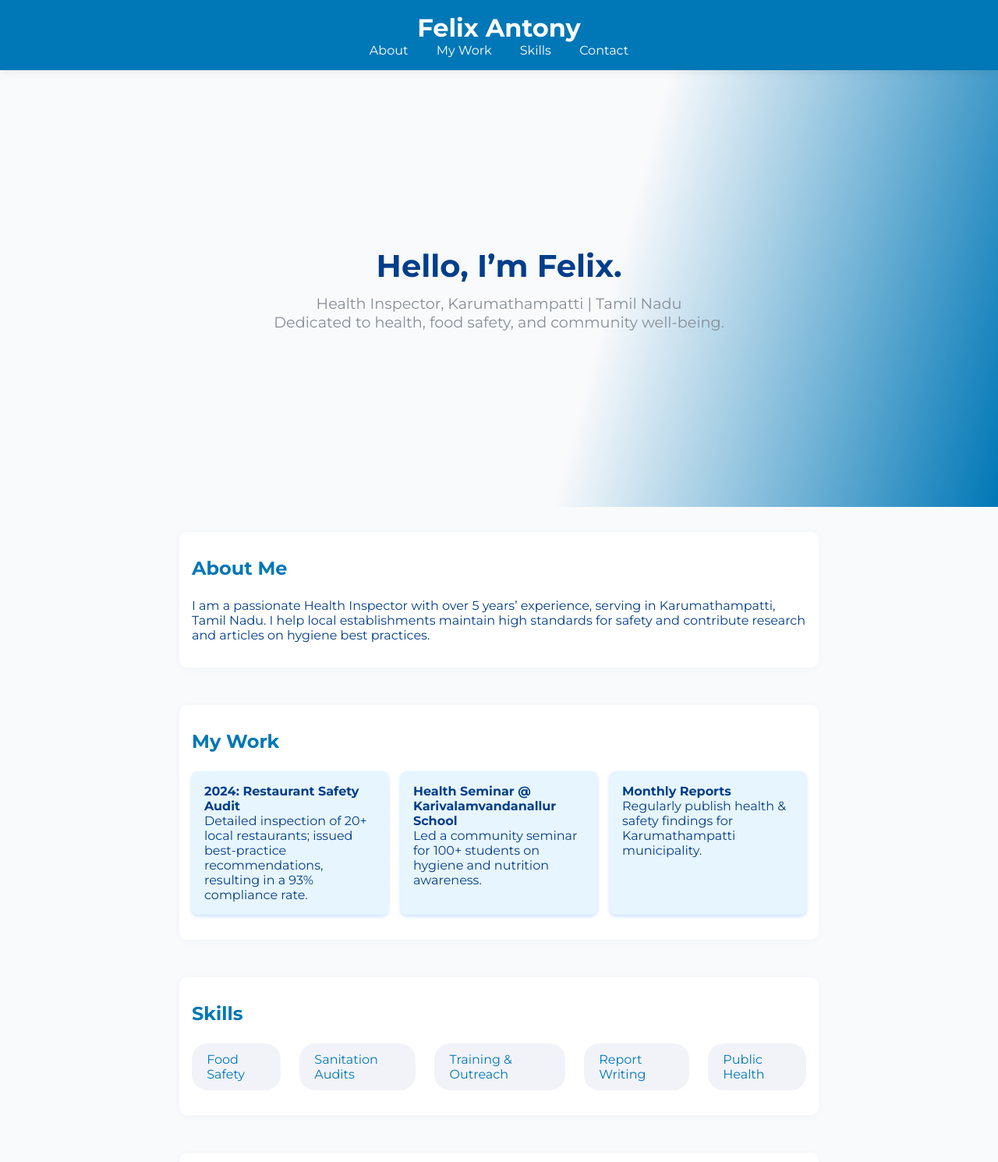
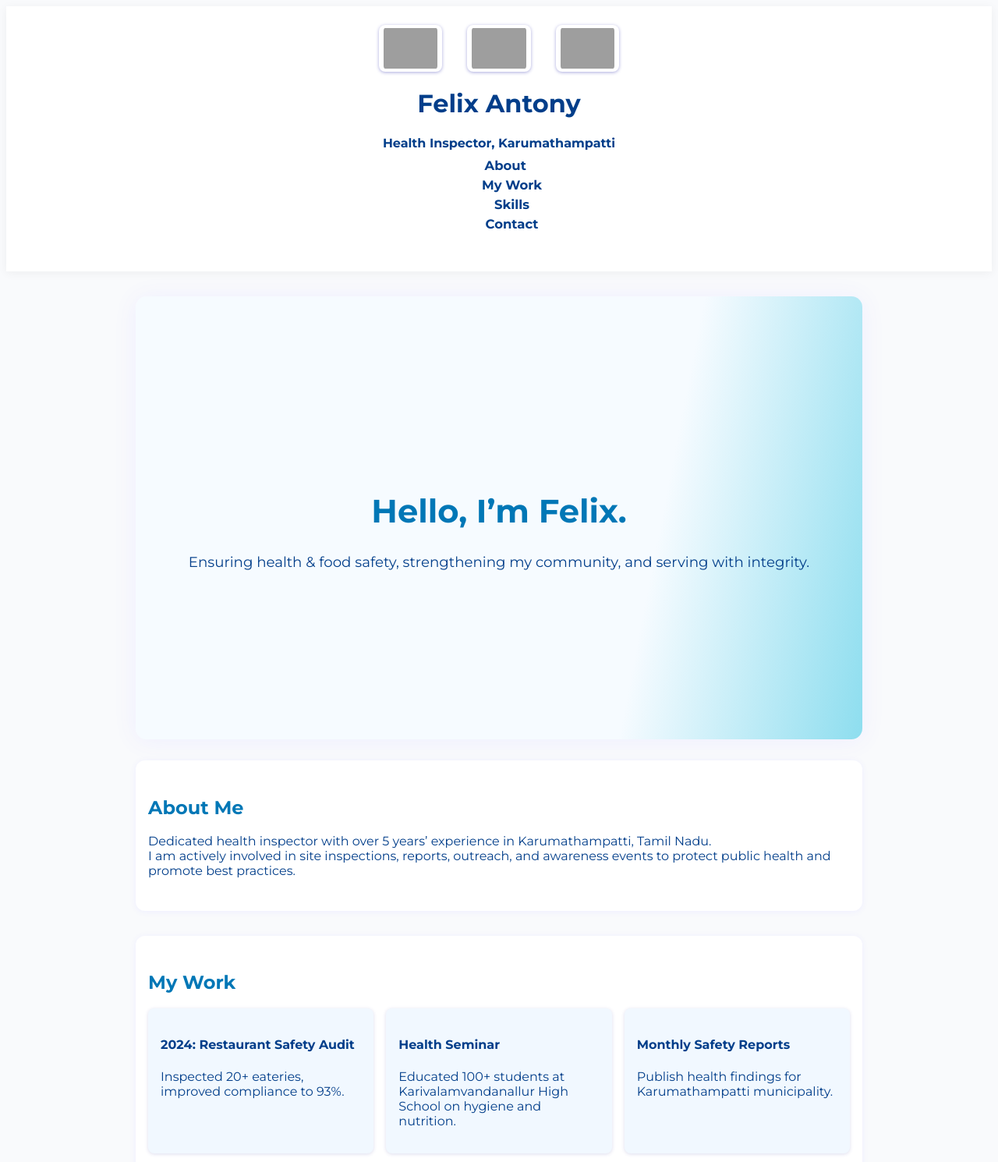
Before and after one commit to TONY2313/felix-antony.github.io, a plain HTML site: page index.html in a window 1280 px wide. Shown: the top 1490 px of the page at 78% size. Drawn offline with Linux system fonts and the light colour scheme; grey boxes are pictures that could not be loaded.

Commit message:
Update index.html

```diff
--- a/index.html
+++ b/index.html
@@ -13,68 +13,133 @@
       --accent: #48cae4;
       --gray: #868e96;
     }
-    * { box-sizing: border-box; margin:0; padding:0; }
     body { font-family: 'Montserrat', Arial, sans-serif; background: var(--bg); color: var(--secondary); }
     header {
-      background: var(--main);
-      color: #fff;
+      background: #fff;
+      color: var(--secondary);
+      box-shadow: 0 2px 12px rgba(0,0,0,0.05);
+      padding: 1.5em 0 1em 0;
+      text-align: center;
       position: sticky;
       top: 0;
       z-index: 100;
-      padding: 1em 0;
-      text-align: center;
-      box-shadow: 0 3px 12px rgba(0,0,0,0.06);
+    }
+    .logo-bar {
+      display: flex;
+      justify-content: center;
+      align-items: center;
+      gap: 2em;
+      margin-bottom: 0.7em;
+    }
+    .logo-bar img {
+      height: 52px;
+      vertical-align: middle;
+      border-radius: 8px;
+      background: #fff;
+      padding: 4px 6px;
+      box-shadow: 0 1px 4px #aad;
+    }
+    nav {
+      margin-bottom: 0.6em;
     }
     nav a {
-      color: #fff;
+      color: var(--secondary);
       margin: 0 1em;
       text-decoration: none;
-      font-weight: 500;
+      font-weight: 700;
+      font-size: 1.03em;
       transition: color 0.2s;
+      position: relative;
     }
-    nav a:hover { color: var(--accent); }
+    nav a::after {
+      content: '';
+      display: block;
+      height: 2px;
+      background: var(--main);
+      width: 0;
+      transition: width 0.25s;
+      margin-top: 3px;
+    }
+    nav a:hover {
+      color: var(--accent);
+    }
+    nav a:hover::after {
+      width: 100%;
+    }
     .hero {
+      min-height: 64vh;
       display: flex;
       flex-direction: column;
-      align-items: center;
       justify-content: center;
-      min-height: 70vh;
-      background: linear-gradient(105deg, var(--bg) 60%, var(--main) 100%);
-      padding: 2em;
+      background: linear-gradient(101deg, #f6fbff 70%, var(--accent) 120%);
+      padding: 2.5em 1em 1em 1em;
       text-align: center;
+      border-radius: 14px;
+      margin: 2em auto 1.5em auto;
+      box-shadow: 0 2px 32px #eef;
+      max-width: 900px;
     }
     .hero h1 {
-      font-size: 2.5em;
-      color: var(--secondary);
-      margin-bottom: 0.3em;
+      font-size: 2.6em;
+      margin-bottom: 0.25em;
+      color: var(--main);
     }
-    .hero p { font-size: 1.2em; color: var(--gray); }
-    section { max-width: 820px; margin: 0 auto 3em auto; padding: 2em 1em; background: #fff; border-radius: 10px; box-shadow: 0 2px 10px rgba(23,78,168,.04);}
-    section:not(:first-child) { margin-top: 2em;}
-    h2 { color: var(--main); margin-bottom: 1em;}
-    .works { display: flex; flex-wrap: wrap; gap: 1em; }
-    .work-item { flex: 1 1 220px; background: #e7f5ff; border-radius: 8px; padding: 1em; box-shadow: 0 2px 5px #cdf;}
-    .skills { display: flex; gap: 1.5em; }
-    .skill {background: #f1f3f8; padding:0.7em 1.2em; border-radius:20px; font-size:1em; color:var(--main);}
+    .hero p { font-size: 1.14em; color: var(--secondary); }
+    section {
+      max-width: 900px;
+      margin: 1.7em auto 2em auto;
+      padding: 1.6em 1em;
+      background: #fff;
+      border-radius: 12px;
+      box-shadow: 0 1px 8px #eef;
+    }
+    h2 { color: var(--main); margin-bottom: 0.8em;}
+    .works, .skills { display: flex; flex-wrap: wrap; gap: 1em; }
+    .work-item, .skill {
+      flex: 1 1 240px;
+      padding: 1em;
+      border-radius: 8px;
+      background: #f1f8ff;
+      box-shadow: 0 1px 5px #dde;
+      margin-bottom: 0.5em;
+      transition: transform 0.17s;
+    }
+    .work-item:hover, .skill:hover {
+      transform: translateY(-3px) scale(1.035);
+      background: #e9faff;
+    }
     form { display: grid; gap: 1em; max-width: 350px; margin:auto;}
     input, textarea {
       padding: 0.75em;
       font-size: 1em;
       border: 1px solid #c8d6e4;
-      border-radius:5px;
+      border-radius: 5px;
     }
-    button { background: var(--main); color: #fff; font-weight: 700; border:none; padding:0.8em 1.7em; border-radius:6px; cursor:pointer; transition: background 0.2s;}
+    button { background: var(--main); color: #fff; font-weight: 700; border:none; padding:0.8em 1.7em; border-radius:6px; cursor:pointer; font-size: 1.06em; }
     button:hover { background: var(--secondary);}
-    footer {padding:2em;text-align:center;color:var(--gray);}
+    footer {
+      padding:2em;
+      text-align:center;
+      color:var(--gray);
+      background: #fafafc;
+      border-top: 1px solid #eee;
+      font-size: 0.98em;
+    }
     @media (max-width:600px) {
-      .works { flex-direction: column; }
-      .skills { flex-wrap: wrap;}
+      .logo-bar img { height: 36px; }
+      .works, .skills { flex-direction: column; }
     }
   </style>
 </head>
 <body>
   <header>
+    <div class="logo-bar">
+      <img src="https://upload.wikimedia.org/wikipedia/commons/thumb/3/30/TamilNadu_Logo.svg/200px-TamilNadu_Logo.svg.png" alt="Tamil Nadu Government logo" />
+      <img src="https://live.tndphpm.com/assets/img/dph_logo_100_y.png" alt="DPH Tamil Nadu logo" />
+      <img src="https://seeklogo.com/images/N/national-health-mission-logo-3061A17F47-seeklogo.com.png" alt="National Health Mission logo" />
+    </div>
     <h1>Felix Antony</h1>
+    <div style="margin-bottom: 0.6em;font-weight:600;">Health Inspector, Karumathampatti</div>
     <nav>
       <a href="#about">About</a>
       <a href="#works">My Work</a>
@@ -84,13 +149,13 @@
   </header>
   <div class="hero" id="home">
     <h1>Hello, I’m Felix.</h1>
-    <p>Health Inspector, Karumathampatti | Tamil Nadu</p>
-    <p>Dedicated to health, food safety, and community well-being.</p>
+    <p>Ensuring health & food safety, strengthening my community, and serving with integrity.</p>
   </div>
   <section id="about">
     <h2>About Me</h2>
     <p>
-      I am a passionate Health Inspector with over 5 years’ experience, serving in Karumathampatti, Tamil Nadu. I help local establishments maintain high standards for safety and contribute research and articles on hygiene best practices.
+      Dedicated health inspector with over 5 years’ experience in Karumathampatti, Tamil Nadu.<br>
+      I am actively involved in site inspections, reports, outreach, and awareness events to protect public health and promote best practices.
     </p>
   </section>
   <section id="works">
@@ -98,15 +163,15 @@
     <div class="works">
       <div class="work-item">
         <h4>2024: Restaurant Safety Audit</h4>
-        <p>Detailed inspection of 20+ local restaurants; issued best-practice recommendations, resulting in a 93% compliance rate.</p>
+        <p>Inspected 20+ eateries, improved compliance to 93%.</p>
       </div>
       <div class="work-item">
-        <h4>Health Seminar @ Karivalamvandanallur School</h4>
-        <p>Led a community seminar for 100+ students on hygiene and nutrition awareness.</p>
+        <h4>Health Seminar</h4>
+        <p>Educated 100+ students at Karivalamvandanallur High School on hygiene and nutrition.</p>
       </div>
       <div class="work-item">
-        <h4>Monthly Reports</h4>
-        <p>Regularly publish health & safety findings for Karumathampatti municipality.</p>
+        <h4>Monthly Safety Reports</h4>
+        <p>Publish health findings for Karumathampatti municipality.</p>
       </div>
     </div>
   </section>
@@ -131,15 +196,15 @@
     <p style="text-align:center; color:#868e96;margin-top:1em;">Or email: <a href="mailto:felix.antony@email.com">felix.antony@email.com</a></p>
   </section>
   <footer>
-    &copy; 2025 Felix Antony. All rights reserved.
+    &copy; 2025 Felix Antony. Website built for public health. <br>
+    <span style="font-size:0.95em;">Logos: Government of Tamil Nadu, DPH, NHM.</span>
   </footer>
   <script>
     // Smooth scroll
     document.querySelectorAll('nav a').forEach(link => {
       link.addEventListener('click', function(e) {
         e.preventDefault();
-        document.querySelector(this.getAttribute('href'))
-          .scrollIntoView({ behavior: 'smooth' });
+        document.querySelector(this.getAttribute('href')).scrollIntoView({ behavior: 'smooth' });
       });
     });
   </script>
```
